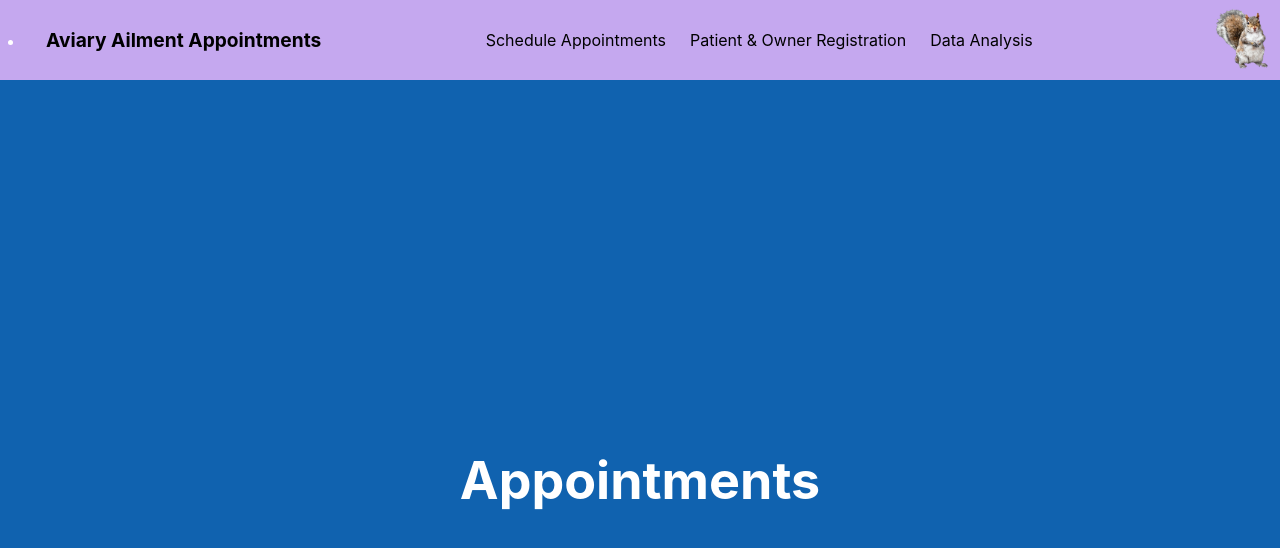
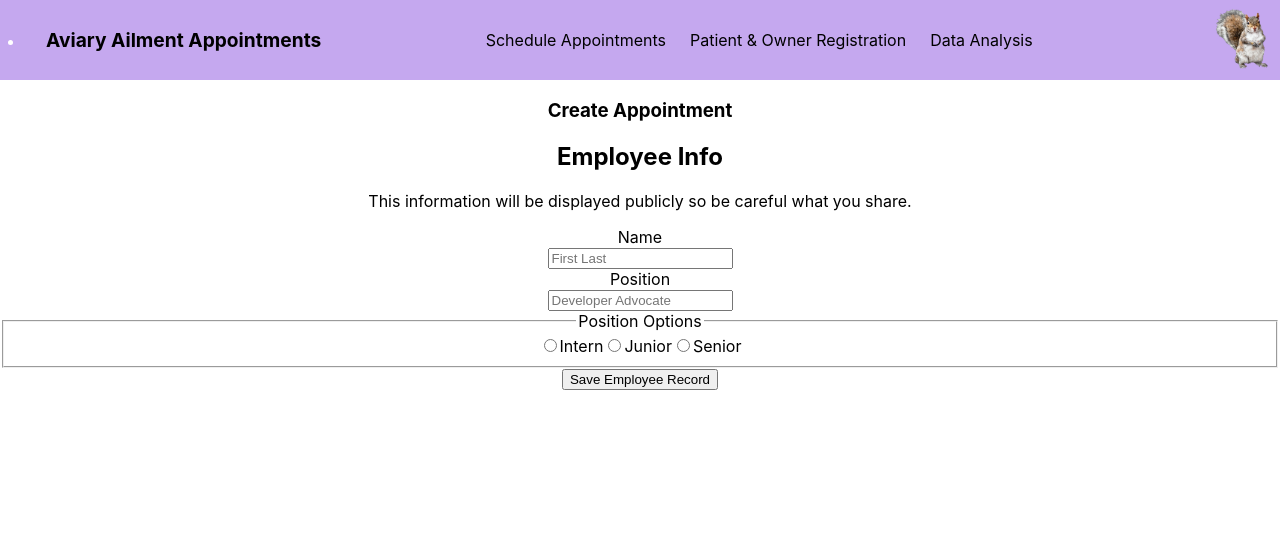
Before and after one commit to sl2828/databaseApplication, a React (Create React App) app in the folder frontend/: page /appointments in a window 1280 px wide. Shown: the top 548 px of the page. Built offline with nearby package versions, Linux system fonts and the light colour scheme.

Commit message:
starting over with backend

```diff
--- a/frontend/src/App.js
+++ b/frontend/src/App.js
@@ -1,4 +1,5 @@
 import './App.css';
+import { Route, Routes } from "react-router-dom";
 import Navbar from './components/navbar';
 import Home from './pages/Home.js'
 import Data from './pages/Data.js'
@@ -6,26 +7,18 @@ import PatientOwner from './pages/PatientOwner.js'
 import Appointments from './pages/Appointments.js'
 
 function App() {
-  let Component
-  switch (window.location.pathname) {
-    case "/home":
-      Component = Home
-      break
-    case "/appointments":
-      Component = Appointments
-      break
-    case "/patient-owner-info":
-      Component = PatientOwner
-      break
-    default:  //case "/data":
-      Component = Data
-  }
-  return (
-    <div className="App">
-      <Navbar />
-      <Component />
-    </div>
-  );
+    return (
+        <div className="App">
+          <Navbar />
+          <Routes>
+            <Route path="/home" element={<Home />} />
+            <Route path="/appointments" element={<Appointments />} />
+            <Route path="/patient-owner-info" element={<PatientOwner />} />
+            <Route path="/data" element={<Data />} />
+            <Route path="*" element={<Home />} /> {/* Default route */}
+          </Routes>
+        </div>
+    );
 }
 
 export default App;
--- a/frontend/src/components/Navbar.js
+++ b/frontend/src/components/Navbar.js
@@ -1,27 +1,28 @@
 import React from 'react';
 import '../styles/navbar.css';
 import squirrel from '../assets/squirrel.png';
+import { Link } from 'react-router-dom';
 
 const Navbar = () => {
   return (
   <nav className="navbar">
     <div className="navbar-left">
       <li>
-        <a href="/home" className="logo">
+        <Link to="/home" className="logo">
           Aviary Ailment Appointments
-        </a>
+        </Link>
       </li>
     </div>
     <div className="navbar-center">
       <ul className="nav-links">
         <li>
-          <a href="/appointments">Schedule Appointments</a>
+          <Link to="/appointments">Schedule Appointments</Link>
         </li>
         <li>
-          <a href="/patient-owner-info">Patient & Owner Registration</a>
+          <Link to="/patient-owner-info">Patient & Owner Registration</Link>
         </li>
         <li>
-          <a href="/data">Data Analysis</a>
+          <Link to="/data">Data Analysis</Link>
         </li>
       </ul>
     </div>
--- a/frontend/src/index.js
+++ b/frontend/src/index.js
@@ -3,11 +3,14 @@ import ReactDOM from 'react-dom/client';
 import './index.css';
 import App from './App';
 import reportWebVitals from './reportWebVitals';
+import { BrowserRouter } from "react-router-dom"
 
 const root = ReactDOM.createRoot(document.getElementById('root'));
 root.render(
   <React.StrictMode>
-    <App />
+    <BrowserRouter>
+      <App />
+    </BrowserRouter>
   </React.StrictMode>
 );
 
--- a/frontend/src/pages/Appointments.js
+++ b/frontend/src/pages/Appointments.js
@@ -1,9 +1,213 @@
 //import '../styles/home.css';
+import { useState, useEffect } from "react";
+import { useParams, useNavigate } from "react-router-dom";
 
 export default function Appointments() {
-    return (
-        <header className="header">
-        <h1> Appointments </h1>
-        </header>
+  const [form, setForm] = useState({
+    name: "",
+    position: "",
+    level: "",
+  });
+  const [isNew, setIsNew] = useState(true);
+  const params = useParams();
+  const navigate = useNavigate();
+
+  useEffect(() => {
+    async function fetchData() {
+      const id = params.id?.toString() || undefined;
+      if(!id) return;
+      setIsNew(false);
+      const response = await fetch(
+        // `http://localhost:5050/record/${params.id.toString()}`
+        `http://localhost:3000/appointments/${params.id.toString()}`
       );
+      if (!response.ok) {
+        const message = `An error has occurred: ${response.statusText}`;
+        console.error(message);
+        return;
+      }
+      const record = await response.json();
+      if (!record) {
+        console.warn(`Record with id ${id} not found`);
+        navigate("/");
+        return;
+      }
+      setForm(record);
+    }
+    fetchData();
+    return;
+  }, [params.id, navigate]);
+
+  // These methods will update the state properties.
+  function updateForm(value) {
+    return setForm((prev) => {
+      return { ...prev, ...value };
+    });
+  }
+
+  // This function will handle the submission.
+  async function onSubmit(e) {
+    e.preventDefault();
+    const person = { ...form };
+    try {
+      let response;
+      if (isNew) {
+        // if we are adding a new record we will POST to /record.
+        //response = await fetch("http://localhost:5050/record", {
+        response = await fetch("http://localhost:3000/appointments", {
+          method: "POST",
+          headers: {
+            "Content-Type": "application/json",
+          },
+          body: JSON.stringify(person),
+        });
+      } else {
+        // if we are updating a record we will PATCH to /record/:id.
+        // response = await fetch(`http://localhost:5050/record/${params.id}`, {
+        response = await fetch(`http://localhost:3000/appointments/${params.id}`, {
+          method: "PATCH",
+          headers: {
+            "Content-Type": "application/json",
+          },
+          body: JSON.stringify(person),
+        });
+      }
+
+      if (!response.ok) {
+        throw new Error(`HTTP error! status: ${response.status}`);
+      }
+    } catch (error) {
+      console.error('A problem occurred with your fetch operation: ', error);
+    } finally {
+      setForm({ name: "", position: "", level: "" });
+      navigate("/");
+    }
+  }
+
+  // This following section will display the form that takes the input from the user.
+  return (
+    <>
+      <h3 className="text-lg font-semibold p-4">Create Appointment</h3>
+      <form
+        onSubmit={onSubmit}
+        className="border rounded-lg overflow-hidden p-4"
+      >
+        <div className="grid grid-cols-1 gap-x-8 gap-y-10 border-b border-slate-900/10 pb-12 md:grid-cols-2">
+          <div>
+            <h2 className="text-base font-semibold leading-7 text-slate-900">
+              Employee Info
+            </h2>
+            <p className="mt-1 text-sm leading-6 text-slate-600">
+              This information will be displayed publicly so be careful what you
+              share.
+            </p>
+          </div>
+
+          <div className="grid max-w-2xl grid-cols-1 gap-x-6 gap-y-8 ">
+            <div className="sm:col-span-4">
+              <label
+                htmlFor="name"
+                className="block text-sm font-medium leading-6 text-slate-900"
+              >
+                Name
+              </label>
+              <div className="mt-2">
+                <div className="flex rounded-md shadow-sm ring-1 ring-inset ring-slate-300 focus-within:ring-2 focus-within:ring-inset focus-within:ring-indigo-600 sm:max-w-md">
+                  <input
+                    type="text"
+                    name="name"
+                    id="name"
+                    className="block flex-1 border-0 bg-transparent py-1.5 pl-1 text-slate-900 placeholder:text-slate-400 focus:ring-0 sm:text-sm sm:leading-6"
+                    placeholder="First Last"
+                    value={form.name}
+                    onChange={(e) => updateForm({ name: e.target.value })}
+                  />
+                </div>
+              </div>
+            </div>
+            <div className="sm:col-span-4">
+              <label
+                htmlFor="position"
+                className="block text-sm font-medium leading-6 text-slate-900"
+              >
+                Position
+              </label>
+              <div className="mt-2">
+                <div className="flex rounded-md shadow-sm ring-1 ring-inset ring-slate-300 focus-within:ring-2 focus-within:ring-inset focus-within:ring-indigo-600 sm:max-w-md">
+                  <input
+                    type="text"
+                    name="position"
+                    id="position"
+                    className="block flex-1 border-0 bg-transparent py-1.5 pl-1 text-slate-900 placeholder:text-slate-400 focus:ring-0 sm:text-sm sm:leading-6"
+                    placeholder="Developer Advocate"
+                    value={form.position}
+                    onChange={(e) => updateForm({ position: e.target.value })}
+                  />
+                </div>
+              </div>
+            </div>
+            <div>
+              <fieldset className="mt-4">
+                <legend className="sr-only">Position Options</legend>
+                <div className="space-y-4 sm:flex sm:items-center sm:space-x-10 sm:space-y-0">
+                  <div className="flex items-center">
+                    <input
+                      id="positionIntern"
+                      name="positionOptions"
+                      type="radio"
+                      value="Intern"
+                      className="h-4 w-4 border-slate-300 text-slate-600 focus:ring-slate-600 cursor-pointer"
+                      checked={form.level === "Intern"}
+                      onChange={(e) => updateForm({ level: e.target.value })}
+                    />
+                    <label
+                      htmlFor="positionIntern"
+                      className="ml-3 block text-sm font-medium leading-6 text-slate-900 mr-4"
+                    >
+                      Intern
+                    </label>
+                    <input
+                      id="positionJunior"
+                      name="positionOptions"
+                      type="radio"
+                      value="Junior"
+                      className="h-4 w-4 border-slate-300 text-slate-600 focus:ring-slate-600 cursor-pointer"
+                      checked={form.level === "Junior"}
+                      onChange={(e) => updateForm({ level: e.target.value })}
+                    />
+                    <label
+                      htmlFor="positionJunior"
+                      className="ml-3 block text-sm font-medium leading-6 text-slate-900 mr-4"
+                    >
+                      Junior
+                    </label>
+                    <input
+                      id="positionSenior"
+                      name="positionOptions"
+                      type="radio"
+                      value="Senior"
+                      className="h-4 w-4 border-slate-300 text-slate-600 focus:ring-slate-600 cursor-pointer"
+                      checked={form.level === "Senior"}
+                      onChange={(e) => updateForm({ level: e.target.value })}
+                    />
+                    <label
+                      htmlFor="positionSenior"
+                      className="ml-3 block text-sm font-medium leading-6 text-slate-900 mr-4"
+                    >
+                      Senior
+                    </label>
+                  </div>
+                </div>
+              </fieldset>
+            </div>
+          </div>
+        </div>
+        <input
+          type="submit"
+          value="Save Employee Record"
+          className="inline-flex items-center justify-center whitespace-nowrap text-md font-medium ring-offset-background transition-colors focus-visible:outline-none focus-visible:ring-2 focus-visible:ring-ring focus-visible:ring-offset-2 disabled:pointer-events-none disabled:opacity-50 border border-input bg-background hover:bg-slate-100 hover:text-accent-foreground h-9 rounded-md px-3 cursor-pointer mt-4"
+        />
+      </form>
+    </>
+  );
 }
```
Also changed, not shown: frontend/package.json (+16 -18 lines), 1 other file (tests, documents, lock files or other folders).
